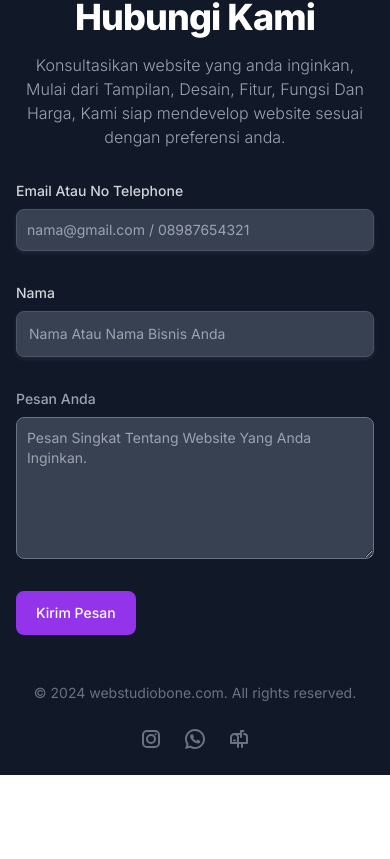
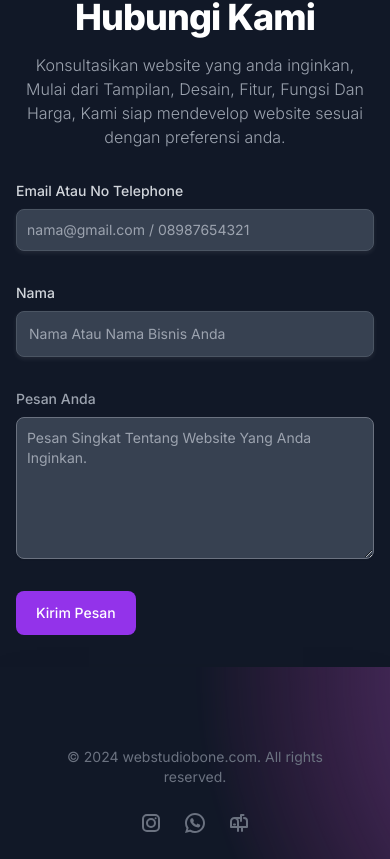
Before and after one commit to khairulharu/webstudionext, a Next.js app: page / in a window 390 px wide. Shown: the part 3045-3904 px from the top of the page. Before the commit the page ends 3820 px from the top, so only its background shows below. Built offline with nearby package versions, Linux system fonts and the light colour scheme.

Commit message:
add background footer

```diff
--- a/src/app/components/Footer/index.js
+++ b/src/app/components/Footer/index.js
@@ -1,6 +1,19 @@
 export default function Footer() {
   return (
     <>
+    <div class="relative isolate overflow-hidden px-6 pt-16 shadow-2xl sm:px-16 md:pt-24 lg:px-24 lg:pt-0">
+     <svg viewBox="0 0 1024 1024"
+         class="absolute left-1/2 top-1 -z-10 h-[64rem] w-[64rem] -translate-y-1/2 [mask-image:radial-gradient(closest-side,white,transparent)] sm:left-full sm:-ml-80 lg:left-1/2 lg:ml-0 lg:-translate-x-1/2 lg:translate-y-0"
+         aria-hidden="true">
+         <circle cx="512" cy="512" r="512" fill="url(#759c1415-0410-454c-8f7c-9a820de03641)"
+             fill-opacity="0.7" />
+         <defs>
+             <radialGradient id="759c1415-0410-454c-8f7c-9a820de03641">
+                 <stop stop-color="#7775D6" />
+                 <stop offset="1" stop-color="#E935C1" />
+             </radialGradient>
+         </defs>
+     </svg>
       <footer class="sm:flex sm:items-center sm:justify-between p-4 sm:p-6 xl:p-8 antialiased">
         <p class="mb-4 text-sm text-center text-gray-500 dark:text-gray-400 sm:mb-0">
           &copy; 2024{" "}
@@ -117,6 +130,7 @@ export default function Footer() {
           </div>
         </div>
       </footer>
+      </div>
     </>
   );
 }
```
